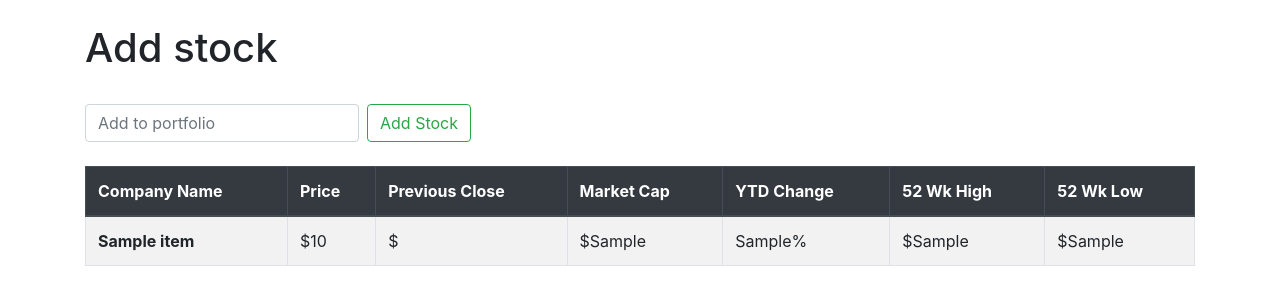
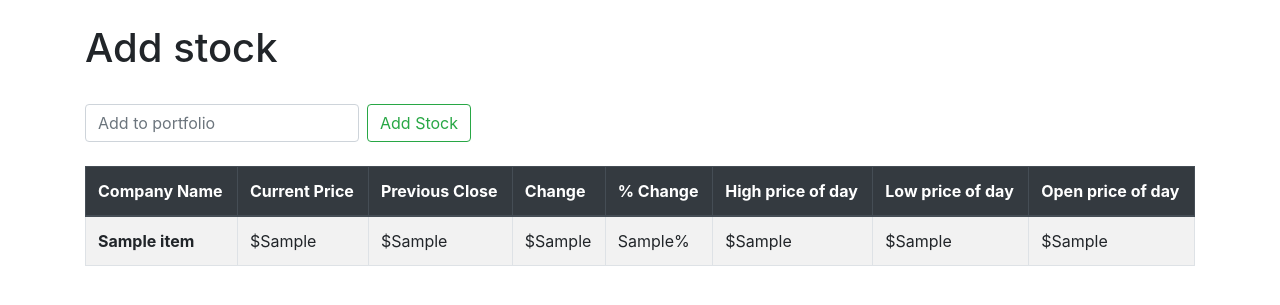
Before and after one commit to priyank-ayron/stocks, a Django app: template quotes/templates/add_stock.html in a window 1280 px wide. Shown: the part 56-361 px from the top of the page. Run offline with Django 3.2, Linux system fonts and the light colour scheme; data comes from the database, SQL or seed files in the repository; the template is opened without the code that fills it: values that come from a table or form of the project are taken from there, most other values are stand-ins (such as "Sample title", 1, 10 or a date in 2020).

Commit message:
Update add_stock.html

```diff
--- a/quotes/templates/add_stock.html
+++ b/quotes/templates/add_stock.html
@@ -24,25 +24,27 @@
   <thead class="thead-dark">
     <tr>
       <th scope="col">Company Name</th>
-      <th scope="col">Price</th>
+      <th scope="col">Current Price</th>
       <th scope="col">Previous Close</th>
-      <th scope="col">Market Cap</th>
-      <th scope="col">YTD Change</th>
-      <th scope="col">52 Wk High</th>
-      <th scope="col">52 Wk Low</th>
+      <th scope="col">Change</th>
+      <th scope="col">% Change</th>
+      <th scope="col">High price of day</th>
+      <th scope="col">Low price of day</th>
+      <th scope="col">Open price of day</th>
     </tr>
   </thead>
   <tbody>
     {% if ticker %}
         {% for item in output %}
         <tr>
-          <th scope="row">{{item.companyName}}</th>
-          <td>${{item.latestPrice}}</td>
-          <td>${{item.previousClose}}</td>
-          <td>${{item.marketCap}}</td>
-          <td>{{item.ytdChange}}%</td>
-          <td>${{item.week52High}}</td>
-          <td>${{item.week52Low}}</td>
+          <th scope="row">{{item.name}}</th>
+          <td>${{item.c}}</td>
+          <td>${{item.pc}}</td>
+          <td>${{item.d}}</td>
+          <td>{{item.dp}}%</td>
+          <td>${{item.h}}</td>
+          <td>${{item.l}}</td>
+          <td>${{item.o}}</td>
           </tr>
         {% endfor %}
     {% endif %}
```
